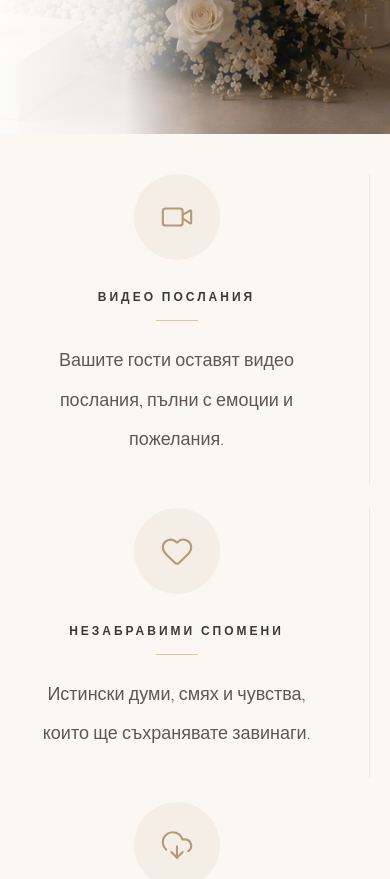
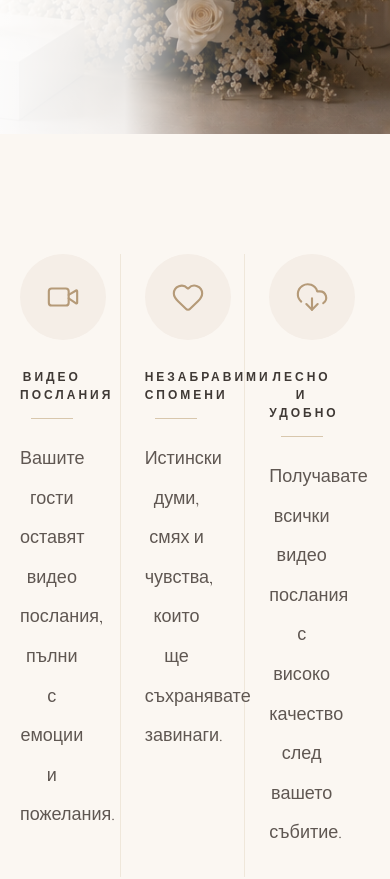
Before and after one commit to nansitocheva-netizen/eterna-site, a Next.js app: page / in a window 390 px wide. Shown: the part 960-1839 px from the top of the page. Built offline with nearby package versions, Linux system fonts and the light colour scheme.

Commit message:
mobile css fix

```diff
--- a/app/globals.css
+++ b/app/globals.css
@@ -287,38 +287,19 @@ img {
   }
 
 }
-* {
-  max-width: 100%;
-}
 
 html,
 body {
+  width: 100%;
   overflow-x: hidden;
-  width: 100%;
 }
 
-section,
-div {
-  max-width: 100vw;
+* {
+  box-sizing: border-box;
 }
 
-@media (max-width: 768px) {
-
-  div[style*="1280px"] {
-    width: 100% !important;
-    max-width: 100% !important;
-  }
-
-  div[style*="45%"] {
-    width: 100% !important;
-  }
-
-  div[style*="repeat(3"] {
-    grid-template-columns: 1fr !important;
-  }
-
-  section[style*="120px 96px"] {
-    padding: 40px 20px !important;
-  }
-
+img,
+video {
+  max-width: 100%;
+  height: auto;
 }
```
